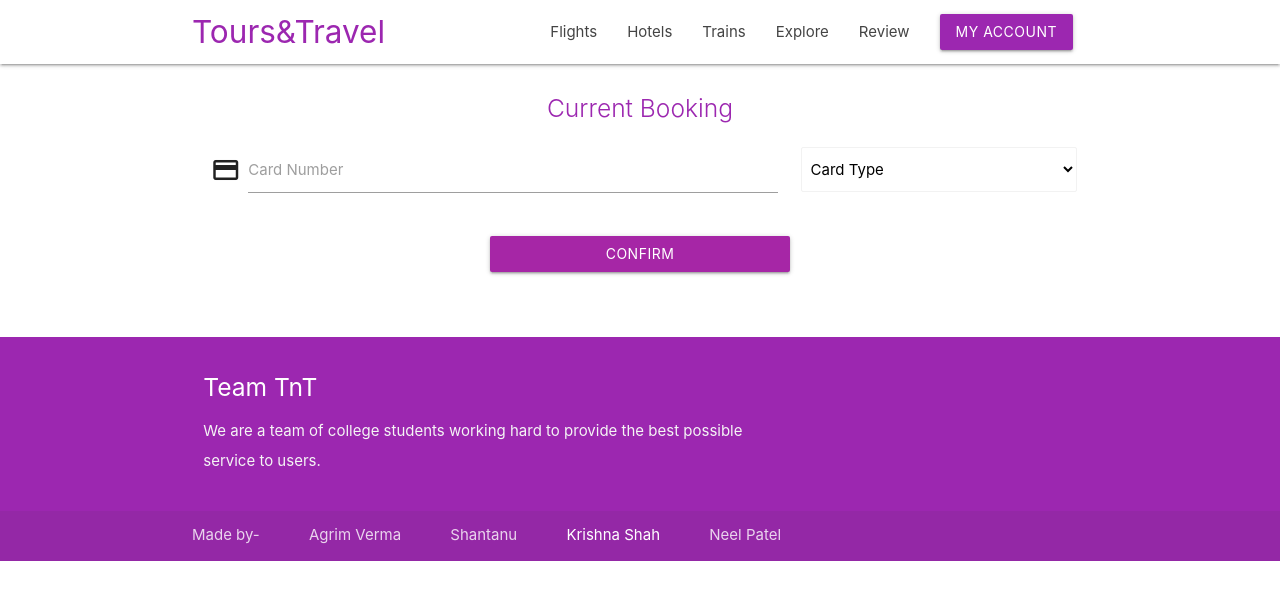
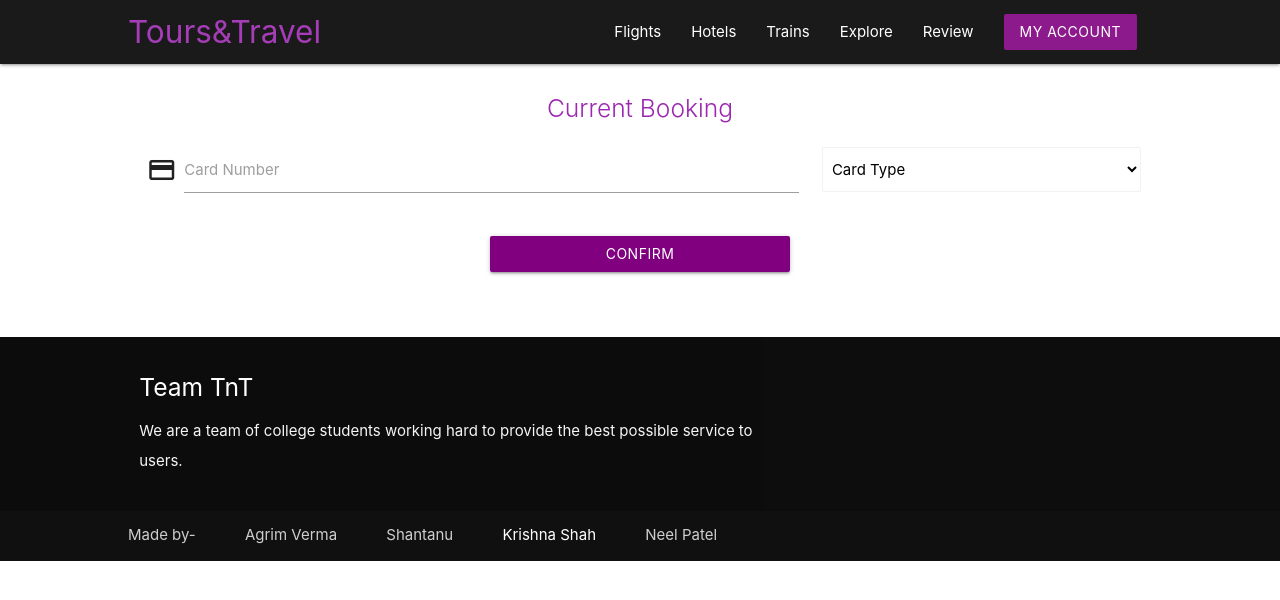
Before and after one commit to AgrimVerma/DBMS-TourNTravel, a Django app: page /book/ in a window 1280 px wide. Shown: the top 600 px of the page. Run offline with Django 3.2, Linux system fonts and the light colour scheme; parts of the project's set-up code (start-up, migrations or seed data) failed here and were passed over; some libraries are stand-ins or nearby versions.

Commit message:
added CSS

```diff
--- a/TnT/settings.py
+++ b/TnT/settings.py
@@ -77,7 +77,7 @@ DATABASES = {
         'ENGINE': 'django.db.backends.postgresql',
         'NAME': 'ToursNTravel',
         'USER': 'postgres',
-        'PASSWORD': "password",
+        'PASSWORD': "pgPassword",
         'HOST': 'localhost',
         'PORT': '5432'
     }
--- a/ToursNTravels/templates/base.html
+++ b/ToursNTravels/templates/base.html
@@ -12,7 +12,8 @@
   <link href="{% static 'css/style.css' %}" type="text/css" rel="stylesheet" media="screen,projection"/>
 </head>
 <body>
-  <nav class="white" role="navigation">
+  <div>
+    <nav class="black head" role="navigation" style="opacity: 90%;">
       <div class="nav-wrapper container">
         <a id="logo-container" href="/" class="brand-logo purple-text">Tours&Travel</a>
         <ul class="right hide-on-med-and-down">
@@ -23,7 +24,7 @@
           <li><a href="/reviews">Review</a></li>
           <!-- Dropdown Trigger -->
 
-        <a class='dropdown-trigger btn purple' href='#' data-target='dropdown1'>My Account</a>
+          <a class='dropdown-trigger btn' href='#' data-target='dropdown1'>My Account</a>
           {% if request.session.current_user %}
           <ul id='dropdown1' class='dropdown-content'>
             <li><a href="/account">Settings</a></li>
@@ -62,7 +63,7 @@
     {% block content %}
     {% endblock content %}
 
-  <footer class="page-footer purple">
+    <footer class="page-footer black" style="position: relative; opacity: 95%;">
       <div class="container">
         <div class="row">
           <div class="col l8 s8">
@@ -77,6 +78,7 @@
         </div>
       </div>
     </footer>
+  </div>
 </body>
 
     <!--  Scripts-->
--- a/static/css/style.css
+++ b/static/css/style.css
@@ -1,9 +1,4 @@
 /* Custom Stylesheet */
-nav ul a,
-nav .brand-logo {
-  color: #444;
-}
-
 p {
   line-height: 2rem;
 }
@@ -18,16 +13,48 @@ p {
   height: auto;
   color: rgba(255,255,255,0.9);
 }
+
 .parallax-container .section {
   width: 100%;
 }
 
 
 .bg{
-      min-height: 100vh;
+    min-height: 125vh;
     background: -webkit-gradient(linear, left top, left bottom, from(rgba(0, 0, 0, 0.6)), to(rgba(0, 0, 0, 0.4))), url("https://images.pexels.com/photos/385998/pexels-photo-385998.jpeg?auto=compress&cs=tinysrgb&dpr=2&h=650&w=940");
     background: linear-gradient(to bottom, rgba(0, 0, 0, 0.6), rgba(0, 0, 0, 0.4)), url("https://images.pexels.com/photos/385998/pexels-photo-385998.jpeg?auto=compress&cs=tinysrgb&dpr=2&h=650&w=940");
     background-size: cover;
+}
+
+.head {
+  opacity: 80%;
+}
+
+.head:hover {
+  opacity: 100%;
+  transition: 1s;
+}
+
+nav ul a,
+nav .brand-logo {
+  color: #fff;
+}
+
+nav ul a:hover,
+nav .brand-logo:hover {
+  color: purple;
+  transition: 0.5s;
+}
+
+.btn {
+  color: white;
+  background-color: purple;
+}
+
+.btn:hover {
+  color: #fff;
+  background-color: #7f0064;
+  transition: 0.5s;
 }
 
 .textbox {
@@ -36,19 +63,23 @@ p {
   left: 10%;
   content: '';
   color: white;
+}
 
-  }
 h1{
   font-size: 7.5rem;
   margin: 0;padding: 0;
   font-family: serif;
 }
+
 h3{
   font-size: 2em;
   margin: 0;padding: 0;
   color: rgba(255,255,255,0.9);
 }
 
+.container {
+  width: 80%;
+}
 
 @media only screen and (max-width : 992px) {
   .parallax-container .section {
@@ -75,6 +106,10 @@ p {
 
 footer.page-footer {
   margin: 0;
+  position: absolute;
+  width: 100%;
+  top: 100%;
+  opacity: 80%;
 }
 
 .datepicker-date-display{
```
Also changed, not shown: ToursNTravels/templates/index.html (+8 -5 lines). Lines whose indentation alone changed are shown as unchanged.
